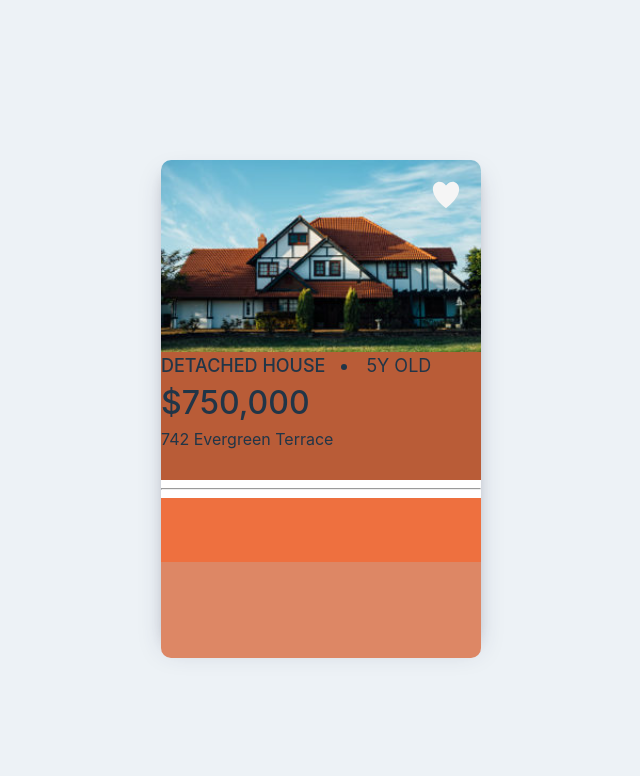
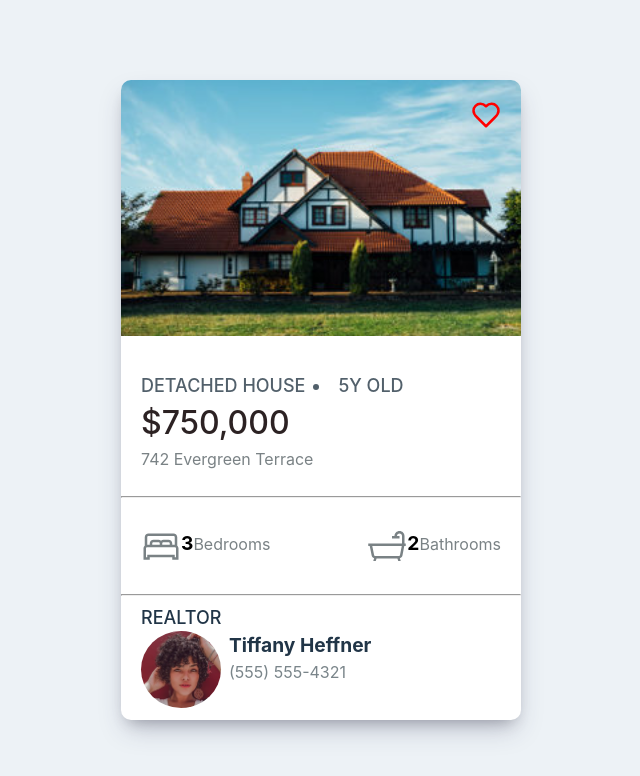
Before and after one commit to Nosihle-Mthembu/MyCard-Example, a React (Vite) app: page / in a window 1280 px wide. Shown: the top 776 px of the page, without its empty margins (319-959 px from the left). Built offline with nearby package versions, Linux system fonts and the light colour scheme.

Commit message:
usesState

```diff
--- a/src/App.css
+++ b/src/App.css
@@ -1,7 +1,6 @@
 #root {
   margin: 0 auto;
   padding: 0;
-  /* text-align: center; */
   max-width: 100%;
   max-height: 100%;
 }
@@ -9,8 +8,8 @@
 /* first component */
 .container{
   background-color: white;
-  width: 20rem;
-  height: 30rem;
+  width: 25rem;
+  height: 40rem;
   border-radius: 10px;
   box-shadow: rgba(50, 50, 93, 0.25) 0px 13px 27px -5px, rgba(0, 0, 0, 0.3) 0px 8px 16px -8px;
 }
@@ -18,7 +17,7 @@
 .housePicture{
   background-image: url("./assets/German-house.jpg");
   background-repeat: no-repeat;
-  background-size: cover;
+  background-size:cover;
   width: 100%;
   height: 40%;
   border-top-left-radius: 10px;
@@ -31,19 +30,20 @@
 
 
 /* Second Compoonent */
+/* .details{
+
+} */
 .secondComponent{
-  background-color: rgb(185, 92, 55);
+  margin-top: 4%;
   width: 100%;
-  height: 8rem;
+  height: 6rem;
+  padding: 5%;
 }
-
-/* .details{
-  margin-left: 5%;
-} */
 
 .houseName{
   display: flex;
-  gap: 5%;
+  gap: 2%;
+  color: rgb(82, 96, 107);
 }
 
 .house{
@@ -53,27 +53,74 @@
 
 .years{
   font-size: large;
-  font-weight: 400;
+  font-weight: 500;
 }
 
 .CostPrice{
   font-size: 200%;
   font-weight: 500;
+  color: rgb(44, 34, 35);
+}
+
+.address{
+  color: rgb(122, 130, 133);
 }
 
 /* thirth component */
 .rooms{
-  background-color: rgb(238, 112, 63);
-  width: 100%;
-  height: 4rem;
+  display: flex;
+  align-content: center;
+  justify-content: space-between;
+  padding: 5%;
+}
+
+.Bedroom{
+  color: rgb(122, 130, 133);
+}
+
+.Bathroom{
+  color: rgb(122, 130, 133);
+  /* margin-right: 7%; */
+}
+
+.number{
+  font-weight: 700;
+  font-size: larger;
+  color: black;
 }
 
 
 /* forfth Component */
 .profile{
-  background-color: rgb(221, 135, 101);
   width: 100%;
   height: 6rem;
   border-bottom-left-radius: 10px;
   border-bottom-right-radius: 10px;
+  display: flex;
+  gap: 2%;
+  margin-left: 5%;
 }
+
+.realtor{
+  margin-left: 5%;
+  font-weight: 500;
+  font-size: large;
+}
+
+.profilePicture{
+  background-image: url("./assets/girlphoto.jpeg");
+  background-repeat: no-repeat;
+  background-size: cover;
+  width: 20%;
+  height: 80%;
+  border-radius: 100%;
+}
+
+.realtorName{
+  font-weight: 700;
+  font-size: larger;
+}
+
+.realtorNumber{
+  color: rgb(122, 133, 138);
+}
--- a/src/components/mycardexample.jsx
+++ b/src/components/mycardexample.jsx
@@ -1,18 +1,38 @@
-// import { LuHeart } from "react-icons/lu";
-import { GiHearts } from "react-icons/gi";
+import { LuHeart } from "react-icons/lu";
+// import { GiHearts } from "react-icons/gi";
+import { LiaBedSolid } from "react-icons/lia";
+import { LiaBathSolid } from "react-icons/lia";
 import { useState } from "react";
 
+
 function MyCard(){
-    const [color, setColor] = useState();
+
+    const [isLiked, setIsLiked] = useState(false);
+    let iconColour = "red";
+
+    function ChangeLike(){
+
+        if(isLiked){
+            console.log("liked")
+            setIsLiked(false);
+            iconColour = "red";
+        }
+
+        if(!isLiked){
+            console.log("unliked")
+            setIsLiked(true);
+            iconColour = "white";
+        }
+    }
+
     return(
         <div className='container'>
             {/* first component */}
             <div className='housePicture'>
-                <div className="hearticon">{color}<GiHearts type="button"
-            onClick={() => setColor("pink")} style={{
+                <div className="hearticon"><LuHeart onClick={ChangeLike} style={{
                     width:30,
                     height:30,
-                    color:"whitesmoke",
+                    color: iconColour,
                     float:"right",
                     margin:20,
                 }}/>
@@ -28,25 +48,33 @@ function MyCard(){
                     </div>
 
                     <div className="CostPrice">$750,000</div>
-                    <div>742 Evergreen Terrace</div>
+                    <div className="address">742 Evergreen Terrace</div>
                 </div>
                 <hr/>
 
                 {/*thirth Container*/}
                 <div className='rooms'>
-                    <div><span></span> </div>
-                    <div><span></span> </div>
+                    <div className="Bedroom"><LiaBedSolid style={{width:40,
+                        height:40,
+                        verticalAlign:"middle",
+                    }}/><span className="number">3</span>Bedrooms </div>
+                    <div className="Bathroom"><LiaBathSolid style={{width:40,
+                        height:40,
+                        verticalAlign:"middle",
+                    }}/><span className="number">2</span>Bathrooms </div>
                 </div>
+                <hr/>
 
                      {/*forth Container*/}
-                <div></div>
-                <div className='profile'>
+                    <div className="realtor">REALTOR</div>
+                    <div className='profile'>
+                        <div className="profilePicture"> </div>
+                        <div >
+                            <div className="realtorName">Tiffany Heffner</div>
+                            <div className="realtorNumber">(555) 555-4321</div>
+                        </div>
 
-                    <div>
-                        <div></div>
-                        <div></div>
                     </div>
-                </div>
             </div>
         </div>
     )
```
Also changed, not shown: src/App.jsx (+0 -30 lines), src/components/heart.jsx (added, +8 -0 lines), src/assets/German-house-300x200 clean.jpg (added), src/assets/girlphoto.jpeg (added).
